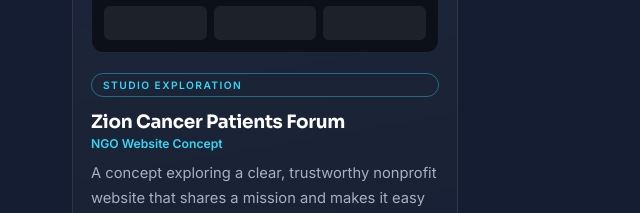
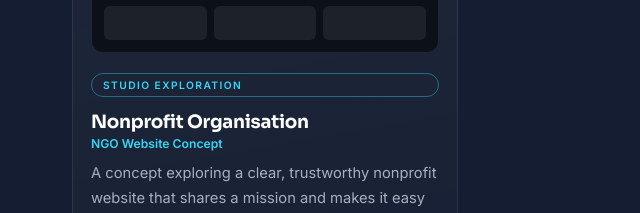
Before and after one commit to infothegodlyrichgirl-ui/growthpilot-webstudio, a plain HTML site: page index.html in a window 1280 px wide. Shown: the part 3307-3520 px from the top of the page, 0-640 px from the left. Drawn offline with Linux system fonts and the light colour scheme.

Commit message:
Add files via upload

```diff
--- a/index.html
+++ b/index.html
@@ -53,7 +53,7 @@
 <section class="alt" id="concepts"><div class="container"><div class="hd rv"><span class="eyebrow">Demonstration concepts</span><h2>Ideas Into Digital Experiences</h2><p class="sub">Concept presentations that show how we think about design and technology across different needs. These are demonstrations, not completed client deployments.</p></div>
 <div class="grid g3">
 <article class="card cc rv"><div class="th"><div class="tb"><i></i><i></i><i></i></div><img src="concept-jikoni-desktop.webp" alt="Concept website design for Jikoni Restaurant" loading="lazy" width="1200" height="550"></div><span class="badge">Demo Concept</span><h3>Jikoni Restaurant</h3><div class="cat">Restaurant Website Concept</div><p>A concept exploring how a restaurant website can present its menu, atmosphere and reservations clearly on any device.</p><div class="dm">Independent concept. Not the official Jikoni Restaurant website.</div></article>
-<article class="card cc rv"><div class="th" aria-hidden="true"><div class="tb"><i></i><i></i><i></i></div><div class="tc"><div class="hb" style="--a:#2fb59a;--b:#0f3b3a"><b></b><b></b><span></span></div><div class="tl"><i></i><i></i><i></i></div></div></div><span class="badge">Studio Exploration</span><h3>Zion Cancer Patients Forum</h3><div class="cat">NGO Website Concept</div><p>A concept exploring a clear, trustworthy nonprofit website that shares a mission and makes it easy to get involved.</p><div class="dm">Demonstration only. Not a completed client deployment.</div></article>
+<article class="card cc rv"><div class="th" aria-hidden="true"><div class="tb"><i></i><i></i><i></i></div><div class="tc"><div class="hb" style="--a:#2fb59a;--b:#0f3b3a"><b></b><b></b><span></span></div><div class="tl"><i></i><i></i><i></i></div></div></div><span class="badge">Studio Exploration</span><h3>Nonprofit Organisation</h3><div class="cat">NGO Website Concept</div><p>A concept exploring a clear, trustworthy nonprofit website that shares a mission and makes it easy to get involved.</p><div class="dm">Demonstration only. Not a completed client deployment.</div></article>
 <article class="card cc rv"><div class="th" aria-hidden="true"><div class="tb"><i></i><i></i><i></i></div><div class="tc dash"><div class="sd"><i></i><i></i><i></i><i></i></div><div class="mn"><div class="kp"><i></i><i></i><i></i></div><div class="bars"><i style="--h:35%"></i><i style="--h:55%"></i><i style="--h:42%"></i><i style="--h:70%"></i><i style="--h:88%"></i><i style="--h:64%"></i></div></div></div></div><span class="badge v">Concept Design</span><h3>GrowthPilot Business Manager</h3><div class="cat">Business Application Concept</div><p>A concept for a business management tool covering sales, inventory and reports. It is in development and not yet available.</p><div class="dm">Demonstration only. No live product yet.</div></article>
 </div></div></section>
 
```
